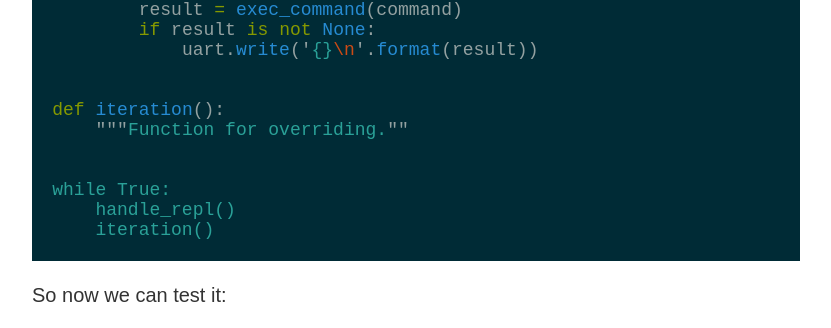
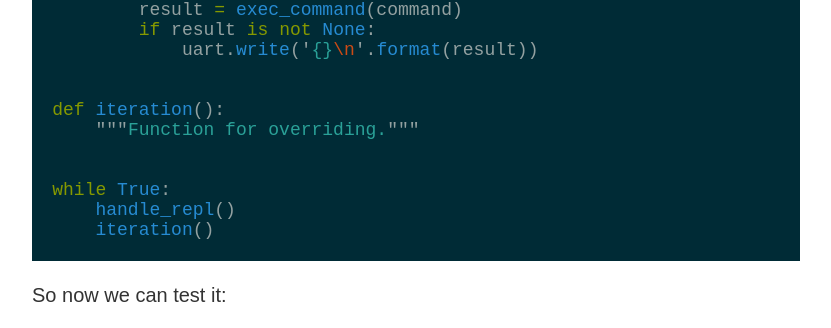
Before and after one commit to nvbn/nvbn.github.io, a Jekyll site: the page built from _posts/2015-04-28-pyboard-bt-repl.md, in a window 1280 px wide and 900 px high, scrolled down 1246 px. Shown: the part 140-468 px from the top of the window, without its empty margins (224-1055 px from the left). Built offline with Jekyll 4.4.1, drawn with Linux system fonts in a browser that asks for light colours; Markdown is read by kramdown in place of the engine named in the settings; comment, search, counter and statistics services are not loaded.

Commit message:
Fix typo

```diff
--- a/_posts/2015-04-28-pyboard-bt-repl.md
+++ b/_posts/2015-04-28-pyboard-bt-repl.md
@@ -45,7 +45,7 @@ def handle_repl():
 
 
 def iteration():
-    """Function for overriding.""
+    """Function for overriding."""
 
 
 while True:
```
